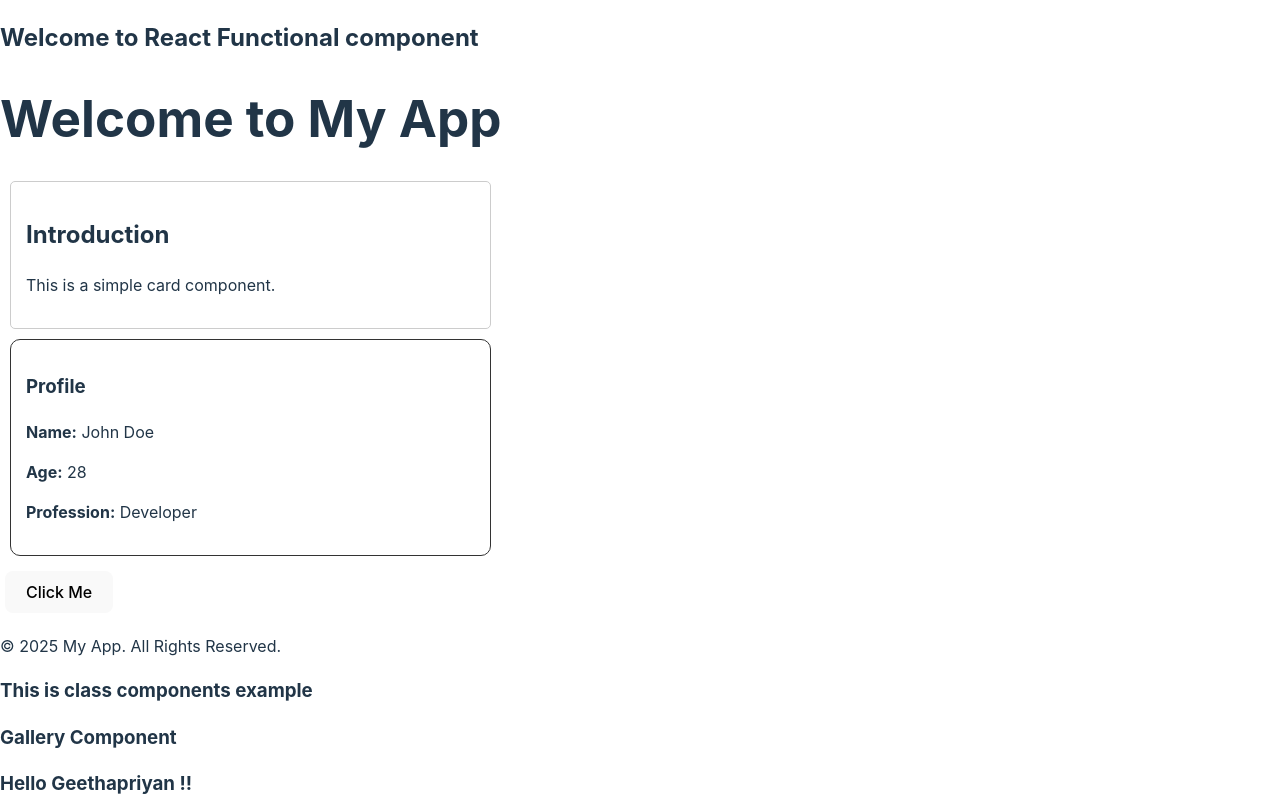
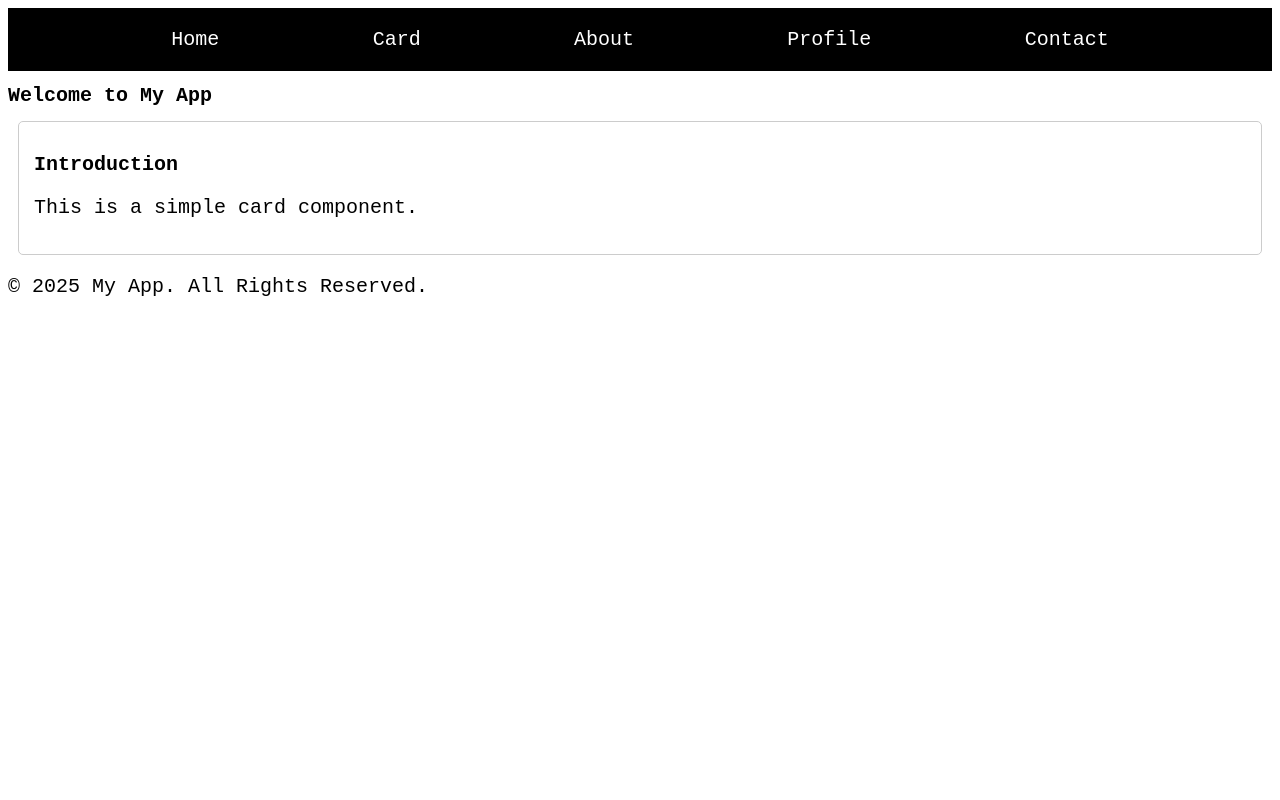
Before and after one commit to GeethapriyanS/MERN-Stack-Intern, a React (Vite) app in the folder seceFrontend/: page /card in a window 1280 px wide. Shown: the top 800 px of the page. Built offline with nearby package versions, Linux system fonts and the light colour scheme.

Commit message:
React Routers Added

```diff
--- a/seceFrontend/package.json
+++ b/seceFrontend/package.json
@@ -11,7 +11,8 @@
   },
   "dependencies": {
     "react": "^18.3.1",
-    "react-dom": "^18.3.1"
+    "react-dom": "^18.3.1",
+    "react-router-dom": "^7.1.3"
   },
   "devDependencies": {
     "@eslint/js": "^9.17.0",
--- a/seceFrontend/src/App.jsx
+++ b/seceFrontend/src/App.jsx
@@ -8,21 +8,29 @@ import ClassCompEG from "./components/classComponents/classCompEG";
 import Gallery from "./components/classComponents/Gallery";
 import About from "./components/functionalComponets/About";
 import Contact from "./components/functionalComponets/contact";
+import Navbar from "./components/functionalComponets/Navbar";
+import {BrowserRouter ,Routes ,Route} from 'react-router-dom';
 
 const App = () => {
   return (
-    <div>
-      <Home />
-      <Header />
-      <Card title="Introduction" description="This is a simple card component." />
-      <Profile name="John Doe" age={28} profession="Developer" />
-      <Button label="Click Me" onClick={() => alert("Button clicked!")} />
-      <Footer />
-      <ClassCompEG />
-      <Gallery />
-      <About Hello="Geethapriyan" />  {/* props Example */}
-      <Contact /> {/* state Example */}
-    </div>
+    <>
+    <Navbar />
+    <Header />
+
+    <BrowserRouter>
+     <Routes>
+      <Route path="/" element={<Home />}></Route>
+      <Route path="/card" element={<Card title="Introduction" description="This is a simple card component." />}></Route>
+      <Route path="/about" element={<About Hello="Geethapriyan" />}></Route> {/* props Example */}
+      <Route path="/profile" element={<Profile name="Geethapriyan S" age={20} profession="Developer" />}></Route>
+      <Route path="/contact" element={<Contact />}></Route>   {/* state Example */}
+     </Routes>
+     </BrowserRouter>
+
+     <Footer />
+
+    {/* <Button label="Click Me" onClick={() => alert("Button clicked!")} /> */}
+    </>
   );
 };
 
--- /dev/null
+++ b/seceFrontend/src/components/functionalComponets/Navbar.jsx
@@ -0,0 +1,18 @@
+import '../../css/Navbar.css'
+
+const Navbar = () =>{
+   return (
+    <header>
+        <nav>
+            <ol className='navbar'>
+                <li><a href='/' className='link'>Home</a></li>
+                <li><a href='/card' className='link'>Card</a></li>
+                <li><a href='/about' className='link'>About</a></li>
+                <li><a href='/profile' className='link'>Profile</a></li>
+                <li><a href='/contact' className='link'>Contact</a></li>
+            </ol>
+        </nav>
+    </header>
+   );
+};
+export default Navbar;
--- /dev/null
+++ b/seceFrontend/src/css/Navbar.css
@@ -0,0 +1,19 @@
+*{
+    font-family: monospace;
+    font-size: 20px;
+}
+.navbar{
+  font-family: monospace;
+  font-size: 15px;
+  list-style-type:none;
+  display:flex;
+  justify-content: space-evenly;
+  margin: 0;
+  padding: 20px;
+  background-color: black;
+}
+.link{
+    text-decoration:none;
+    color: white;
+    padding: 10px;
+}
--- a/seceFrontend/src/index.css
+++ b/seceFrontend/src/index.css
@@ -1,4 +1,4 @@
-:root {
+/* :root {
   font-family: Inter, system-ui, Avenir, Helvetica, Arial, sans-serif;
   line-height: 1.5;
   font-weight: 400;
@@ -65,4 +65,4 @@ button:focus-visible {
   button {
     background-color: #f9f9f9;
   }
-}
+} */
```
Also changed, not shown: 2 other files (tests, documents, lock files or other folders).
